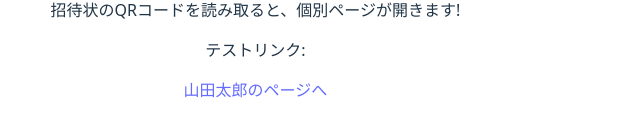
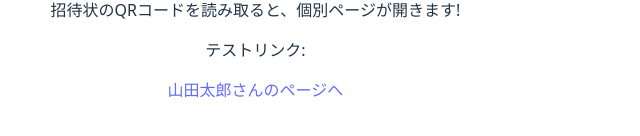
Before and after one commit to takiyama10921-droid/guest-app, a React (Vite) app: page / in a window 1280 px wide. Shown: the part 420-556 px from the top of the page, without its empty margins (0-640 px from the left). Built offline with nearby package versions, Linux system fonts and the light colour scheme.

Commit message:
文言修正

```diff
--- a/src/pages/Homepage.tsx
+++ b/src/pages/HomePage.tsx
@@ -6,7 +6,7 @@ export default function HomePage() {
       <h1>結婚式ゲスト用ページ</h1>
       <p>招待状のQRコードを読み取ると、個別ページが開きます!</p>
       <p>テストリンク:</p>
-      <Link to="/guest/abc123">山田太郎のページへ</Link>
+      <Link to="/guest/abc123">山田太郎さんのページへ</Link>
     </div>
   );
 }
```
